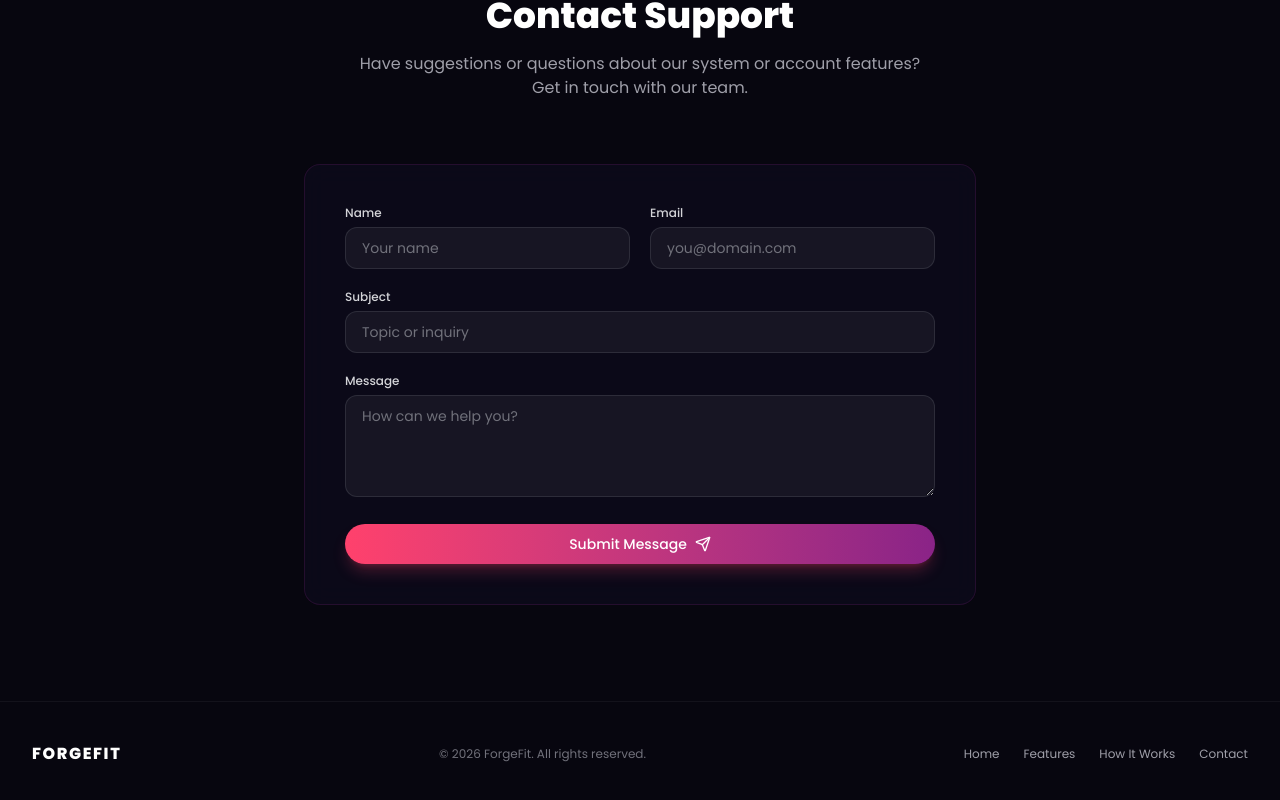
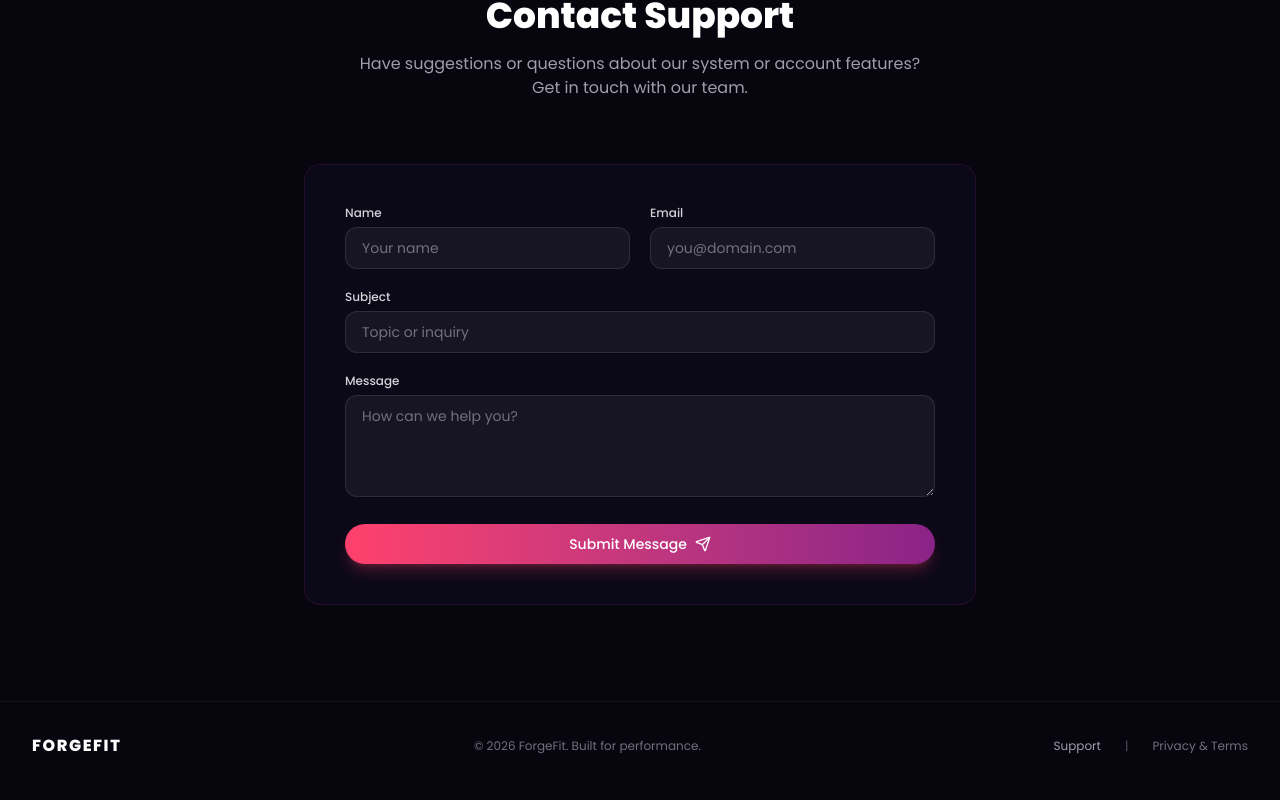
Before and after one commit to Abhirag05/forgefit-workspace, a React (Vite) app in the folder forgefit-client/: page / in a window 1280 px wide. Shown: the part 2552-3352 px from the top of the page. Built offline with nearby package versions, Linux system fonts and the light colour scheme.

Commit message:
refactor: update Footer component layout and text for improved clarity and consistency

```diff
--- a/forgefit-client/src/components/landing/Footer.tsx
+++ b/forgefit-client/src/components/landing/Footer.tsx
@@ -1,28 +1,21 @@
 export function Footer() {
   return (
-    <footer className="border-t border-white/5 bg-[#07060f] py-10">
-      <div className="mx-auto flex max-w-7xl flex-col items-center justify-between gap-6 px-4 sm:flex-row sm:px-6 lg:px-8">
+    <footer className="border-t border-white/5 bg-[#07060f] py-8">
+      <div className="mx-auto flex max-w-7xl flex-col items-center justify-between gap-4 px-4 sm:flex-row sm:px-6 lg:px-8">
         <a href="#hero" className="text-base font-black tracking-widest text-white hover:opacity-90">
           FORGEFIT
         </a>
 
         <p className="text-xs text-zinc-500">
-          &copy; {new Date().getFullYear()} ForgeFit. All rights reserved.
+          &copy; {new Date().getFullYear()} ForgeFit. Built for performance.
         </p>
 
         <div className="flex items-center gap-6 text-xs text-zinc-400">
-          <a href="#hero" className="transition-colors hover:text-white">
-            Home
+          <a href="#contact" className="transition-colors hover:text-white">
+            Support
           </a>
-          <a href="#features" className="transition-colors hover:text-white">
-            Features
-          </a>
-          <a href="#how-it-works" className="transition-colors hover:text-white">
-            How It Works
-          </a>
-          <a href="#contact" className="transition-colors hover:text-white">
-            Contact
-          </a>
+          <span className="text-zinc-600">|</span>
+          <span className="text-zinc-500">Privacy & Terms</span>
         </div>
       </div>
     </footer>
```
